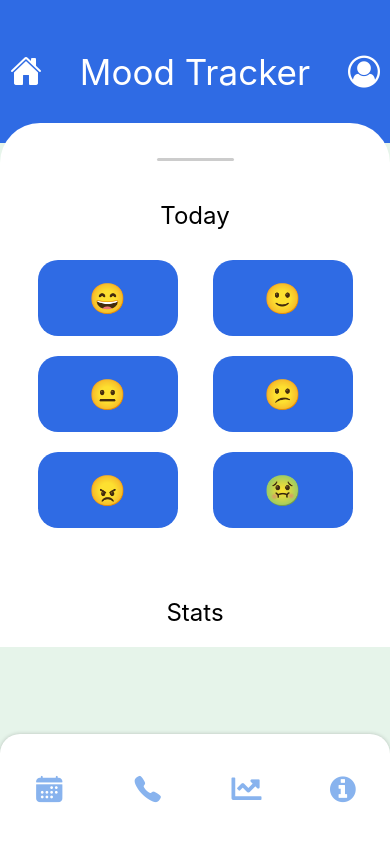
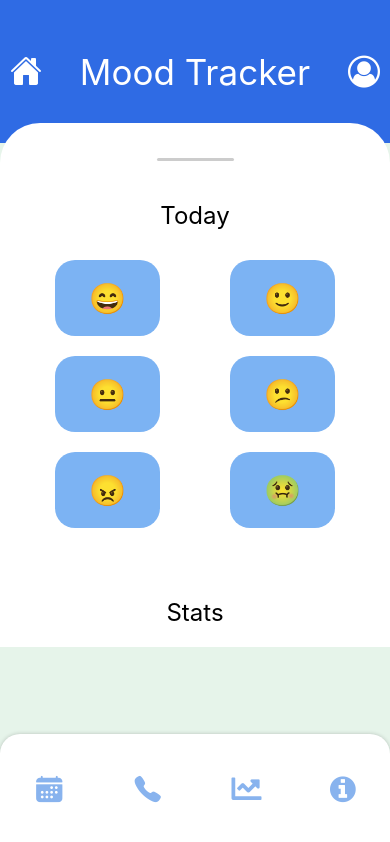
Before and after one commit to SahithiVarma07/Accessibility-, a React Native app: screen /Mood in a window 390 px wide. Built offline with nearby package versions, Linux system fonts and the light colour scheme.

Commit message:
added ability to select a mood

```diff
--- a/screens/Mood.js
+++ b/screens/Mood.js
@@ -1,16 +1,18 @@
-import React from 'react';
+import React, { useState } from 'react';
 import { View, Text, ScrollView, StyleSheet, Dimensions, TouchableOpacity } from 'react-native';
 import { Ionicons, FontAwesome } from '@expo/vector-icons';
-import NavBar from '../components/NavBar'; // If you want to include NavBar
+import NavBar from '../components/NavBar';
 import { useNavigation } from '@react-navigation/native';
 
 const MoodTracker = () => {
   const navigation = useNavigation();
+  const [selectedMood, setSelectedMood] = useState(null);
   const moods = [
     '😄', '🙂', '😐', '😕', '😠', '🤢'
   ];
 
   const onMoodPress = (mood) => {
+    setSelectedMood(mood);
     console.log('Selected Mood:', mood);
   };
 
@@ -33,15 +35,20 @@ const MoodTracker = () => {
             {moods.map((mood, index) => (
               <TouchableOpacity
                 key={index}
-                style={styles.moodButton}
+                style={[
+                  styles.moodButton,
+                  selectedMood === mood && styles.selectedMoodButton
+                ]}
                 onPress={() => onMoodPress(mood)}
               >
                 <Text style={styles.moodText}>{mood}</Text>
               </TouchableOpacity>
             ))}
           </View>
+          {selectedMood && (
+            <Text style={styles.selectedMoodText}>Selected Mood: {selectedMood}</Text>
+          )}
           <Text style={styles.statsTitle}>Stats</Text>
-          {/* Additional stats components would go here */}
         </View>
       </ScrollView>
       <NavBar navigation={navigation} />
@@ -88,17 +95,19 @@ const styles = StyleSheet.create({
     marginBottom: 20,
   },
   moodButton: {
-    backgroundColor: '#2f6be4',
+    backgroundColor: '#7CB3F3',
     borderRadius: 20,
     padding: 20,
     margin: 10,
-    width: '40%', // Adjust the width as per your layout requirement
+    width: '30%',
     justifyContent: 'center',
     alignItems: 'center',
   },
+  selectedMoodButton: {
+    backgroundColor: '#2f6be4',
+  },
   moodText: {
     fontSize: 30,
-    // Adjust your mood text styles if necessary
   },
   title: {
     fontSize: 24,
@@ -112,12 +121,17 @@ const styles = StyleSheet.create({
     alignItems: 'center',
     marginBottom: 20,
   },
+  selectedMoodText: {
+    fontSize: 18,
+    color: '#2f6be4',
+    textAlign: 'center',
+    marginTop: 20,
+  },
   statsTitle: {
     fontSize: 24,
     textAlign: 'center',
     marginTop: 40,
   },
-  // ... any other styles you may need
 });
 
 export default MoodTracker;
```
